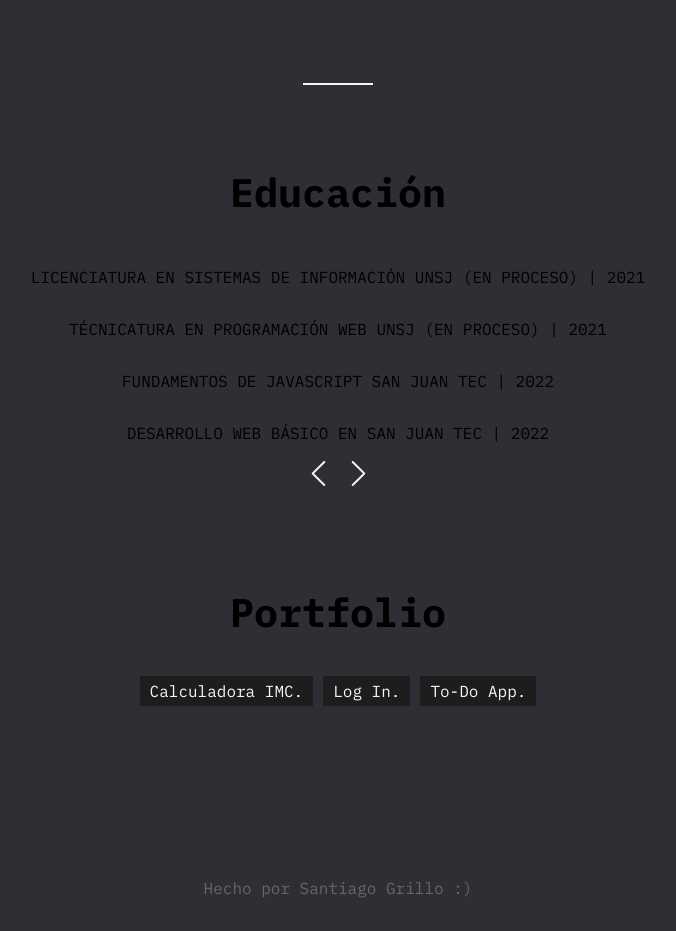
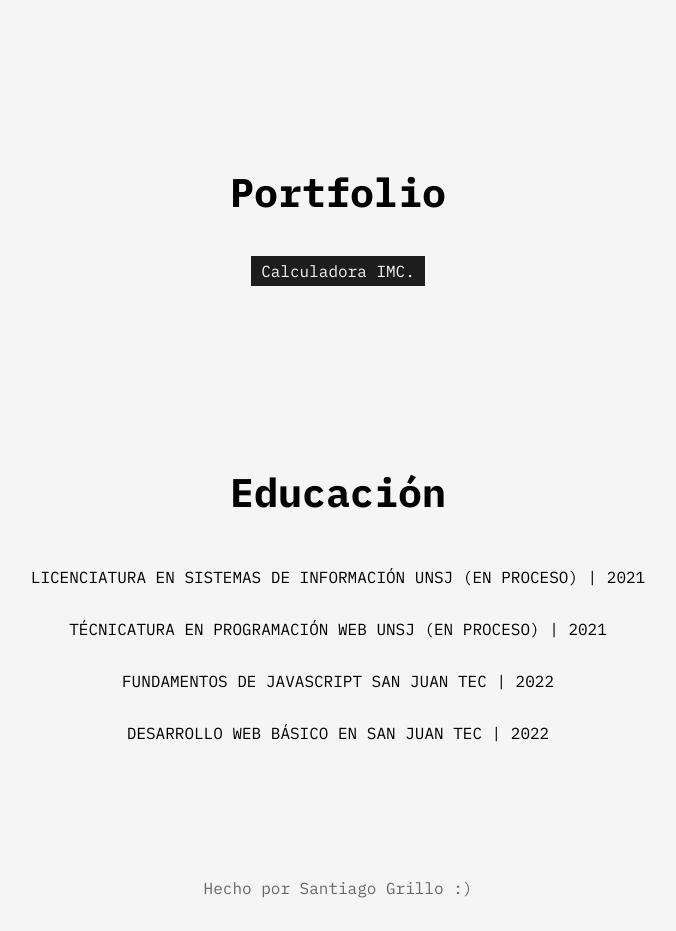
Before and after one commit to santigrillo/cv-portfolio, a plain HTML site: page index.html in a window 1280 px wide. Shown: the part 1225-2156 px from the top of the page, without its empty margins (302-978 px from the left). Drawn offline with Linux system fonts and the light colour scheme.

Commit message:
cambio orden

```diff
--- a/index.html
+++ b/index.html
@@ -64,6 +64,14 @@
             <span id="divisor"></span>
         </section>
 
+        <section id="portfolio">
+            <h2>Portfolio</h2>
+            <div>
+                <a href="https://github.com/santigrillo/calculadora-imc" target="_blank">Calculadora IMC.</a>
+            </div>
+            <span id="divisorpm"><img src="assets/lt.svg" alt=""><img src="assets/gt.svg" alt=""></span>
+        </section>
+
         <section id="educacion">
             <h2>Educación</h2>
             <span id="linebsubtitle"></span>
@@ -71,19 +79,6 @@
             <p id="itemed">TÉCNICATURA EN PROGRAMACIÓN WEB UNSJ (EN PROCESO) | 2021</p>
             <p id="itemed">FUNDAMENTOS DE JAVASCRIPT SAN JUAN TEC | 2022</p>
             <p id="itemed">DESARROLLO WEB BÁSICO EN SAN JUAN TEC | 2022</p>
-            <span id="divisorpm"><img src="assets/lt.svg" alt=""><img src="assets/gt.svg" alt=""></span>
-        </section>
-
-
-
-
-        <section id="portfolio">
-            <h2>Portfolio</h2>
-            <div>
-                <a href="https://github.com/santigrillo/CalculadoraIMC" target="_blank">Calculadora IMC.</a>
-                <a href="https://github.com/santigrillo/LogIn" target="_blank">Log In.</a>
-                <a href="https://github.com/santigrillo/To-Do-List" target="_blank">To-Do App.</a>
-            </div>
         </section>
 
     </main>
--- a/style.css
+++ b/style.css
@@ -3,7 +3,9 @@
 }
 
 body{
-    background-color: #2E2F34;
+    /* background-color: #2E2F34; */
+    background-color: var(--backgroundColor);
+    transition: all .2s ease;
 }
 
 #dark-mode-toggle-1 {
@@ -37,6 +39,10 @@ body header{
     width: 1px;
     height: 22px;
     background-color: #f5f5f5;
+}
+
+#rightmenu{
+    display: flex;
 }
 
 #rightmenu a{
@@ -232,6 +238,7 @@ body header{
 #divisorpm{
     position: relative;
     display: flex;
+    top: 40px;
     font-size: 25px;
     width: 20px;
     justify-content: space-around;
@@ -299,7 +306,7 @@ footer span{
     color: #686767;
 }
 
-@media (max-width:700px){
+@media (max-width:720px){
     #rightmenu{
         display: none;
     }
--- a/themes/dark.css
+++ b/themes/dark.css
@@ -1,5 +1,8 @@
 :root{
     color-scheme: dark;
 
+
+    --backgroundColor: #212529;
+
     --backgroundbutton:#474745;
 }
--- a/themes/light.css
+++ b/themes/light.css
@@ -2,6 +2,7 @@
 
     color-scheme: light;
 
+    --backgroundColor: #f5f5f5;
 
-    --backgroundbutton: #f5f5f5;
+    --backgroundbutton: #D9D9D9;
 }
```
